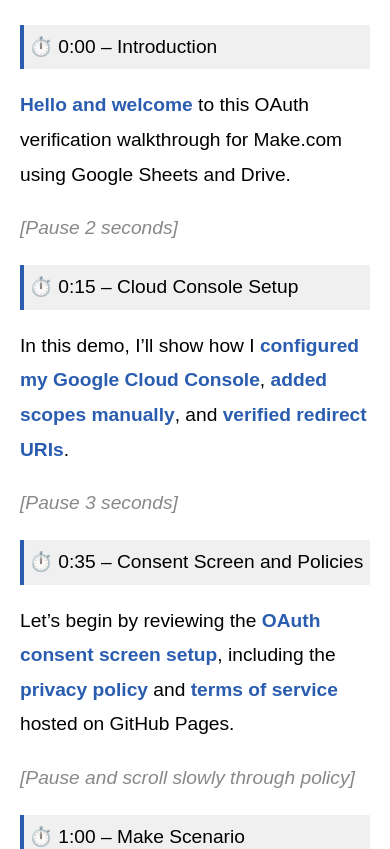
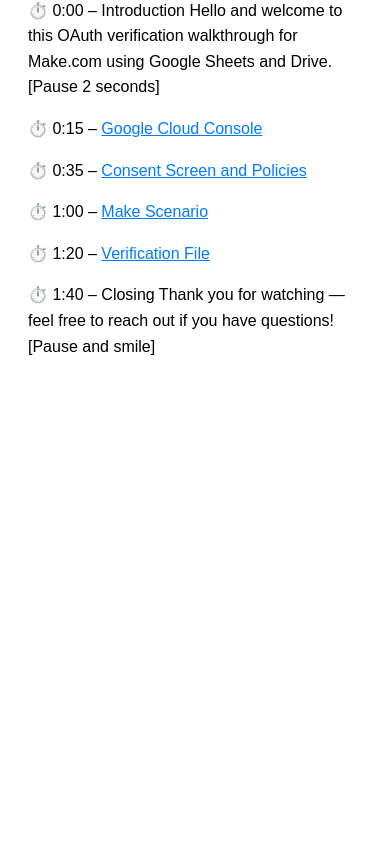
Before and after one commit to joshu474/joshu474.github.io, a plain HTML site: page demo-script.html in a window 390 px wide. Shown: the part 147-996 px from the top of the page. After the commit the page ends 844 px from the top, so only its background shows below. Drawn offline with Linux system fonts and the light colour scheme.

Commit message:
Update demo-script.html
Commit message: Enhance demo-script with clickable narration cues

Extended description: Replaced original static script with interactive HTML. Each timestamp now links to a hidden section that reveals detailed narration. Designed for mobile teleprompter use during OAuth verification demo. Next step: optimize layout for small screens.

```diff
--- a/demo-script.html
+++ b/demo-script.html
@@ -2,61 +2,79 @@
 <html lang="en">
 <head>
   <meta charset="UTF-8">
-  <title>OAuth Demo Script</title>
+  <title>OAuth Verification Demo Script</title>
   <style>
     body {
       font-family: Arial, sans-serif;
-      line-height: 1.8;
+      line-height: 1.6;
       padding: 20px;
-      max-width: 600px;
-      margin: auto;
-      font-size: 1.2em;
     }
-    h1 {
-      text-align: center;
-      font-size: 1.6em;
+    .cue {
+      color: #007BFF;
+      cursor: pointer;
+      text-decoration: underline;
     }
-    .highlight {
-      font-weight: bold;
-      color: #2a5db0;
+    .section {
+      display: none;
+      margin-top: 20px;
+      padding: 10px;
+      border-left: 3px solid #007BFF;
+      background-color: #f9f9f9;
     }
-    .pause {
-      color: #888;
-      font-style: italic;
-    }
-    .timer {
-      background-color: #f0f0f0;
-      padding: 5px;
-      border-left: 4px solid #2a5db0;
-      margin-bottom: 10px;
+    .back {
+      margin-top: 10px;
+      display: block;
+      font-size: 0.9em;
     }
   </style>
 </head>
 <body>
-  <h1>OAuth Verification Demo Script</h1>
+  <h2>OAuth Verification Demo Script</h2>
 
-  <div class="timer">⏱️ 0:00 – Introduction</div>
-  <p><span class="highlight">Hello and welcome</span> to this OAuth verification walkthrough for Make.com using Google Sheets and Drive.</p>
-  <p class="pause">[Pause 2 seconds]</p>
+  <p>⏱️ 0:00 – Introduction
+  Hello and welcome to this OAuth verification walkthrough for Make.com using Google Sheets and Drive.
+  [Pause 2 seconds]</p>
 
-  <div class="timer">⏱️ 0:15 – Cloud Console Setup</div>
-  <p>In this demo, I’ll show how I <span class="highlight">configured my Google Cloud Console</span>, <span class="highlight">added scopes manually</span>, and <span class="highlight">verified redirect URIs</span>.</p>
-  <p class="pause">[Pause 3 seconds]</p>
+  <p>⏱️ 0:15 – <span class="cue" onclick="showSection('cloud-console')">Google Cloud Console</span></p>
+  <p>⏱️ 0:35 – <span class="cue" onclick="showSection('consent-screen')">Consent Screen and Policies</span></p>
+  <p>⏱️ 1:00 – <span class="cue" onclick="showSection('make-scenario')">Make Scenario</span></p>
+  <p>⏱️ 1:20 – <span class="cue" onclick="showSection('verification-file')">Verification File</span></p>
+  <p>⏱️ 1:40 – Closing
+  Thank you for watching — feel free to reach out if you have questions!
+  [Pause and smile]</p>
 
-  <div class="timer">⏱️ 0:35 – Consent Screen and Policies</div>
-  <p>Let’s begin by reviewing the <span class="highlight">OAuth consent screen setup</span>, including the <span class="highlight">privacy policy</span> and <span class="highlight">terms of service</span> hosted on GitHub Pages.</p>
-  <p class="pause">[Pause and scroll slowly through policy]</p>
+  <!-- Hidden Sections -->
+  <div id="cloud-console" class="section">
+    <h3>Google Cloud Console Setup</h3>
+    <p>In this demo, I’ll show how I configured my Google Cloud Console, added scopes manually, and verified redirect URIs.</p>
+    <a href="#top" class="back">⬆️ Back to top</a>
+  </div>
 
-  <div class="timer">⏱️ 1:00 – Make Scenario</div>
-  <p>Next, I’ll demonstrate how the <span class="highlight">Make scenario connects to Google Sheets</span> and triggers automation based on new entries.</p>
-  <p class="pause">[Pause 2 seconds — show Make module]</p>
+  <div id="consent-screen" class="section">
+    <h3>Consent Screen and Policies</h3>
+    <p>Let’s begin by reviewing the OAuth consent screen setup, including the privacy policy and terms of service hosted on GitHub Pages.</p>
+    <a href="#top" class="back">⬆️ Back to top</a>
+  </div>
 
-  <div class="timer">⏱️ 1:20 – Verification File</div>
-  <p>Finally, I’ll show the <span class="highlight">verification file</span> and explain how it confirms <span class="highlight">site ownership in Google Search Console</span>.</p>
-  <p class="pause">[Pause 3 seconds — show verification tab]</p>
+  <div id="make-scenario" class="section">
+    <h3>Make Scenario</h3>
+    <p>This section shows how the Make scenario connects to Google Sheets and triggers automation based on new entries.</p>
+    <a href="#top" class="back">⬆️ Back to top</a>
+  </div>
 
-  <div class="timer">⏱️ 1:40 – Closing</div>
-  <p><span class="highlight">Thank you for watching</span> — feel free to reach out if you have questions!</p>
-  <p class="pause">[Pause and smile]</p>
+  <div id="verification-file" class="section">
+    <h3>Verification File</h3>
+    <p>Finally, I’ll show the verification file and explain how it confirms site ownership in Google Search Console.</p>
+    <a href="#top" class="back">⬆️ Back to top</a>
+  </div>
+
+  <script>
+    function showSection(id) {
+      const sections = document.querySelectorAll('.section');
+      sections.forEach(sec => sec.style.display = 'none');
+      document.getElementById(id).style.display = 'block';
+      document.getElementById(id).scrollIntoView({ behavior: 'smooth' });
+    }
+  </script>
 </body>
 </html>
```
